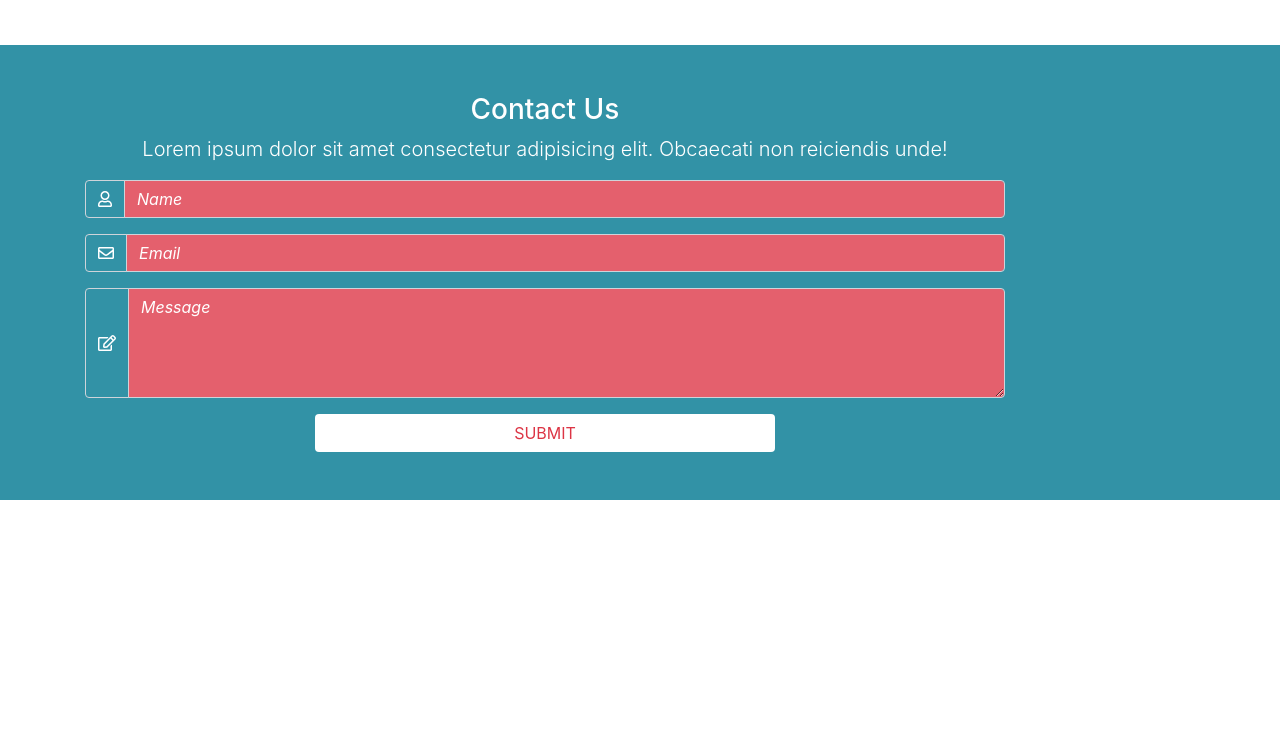
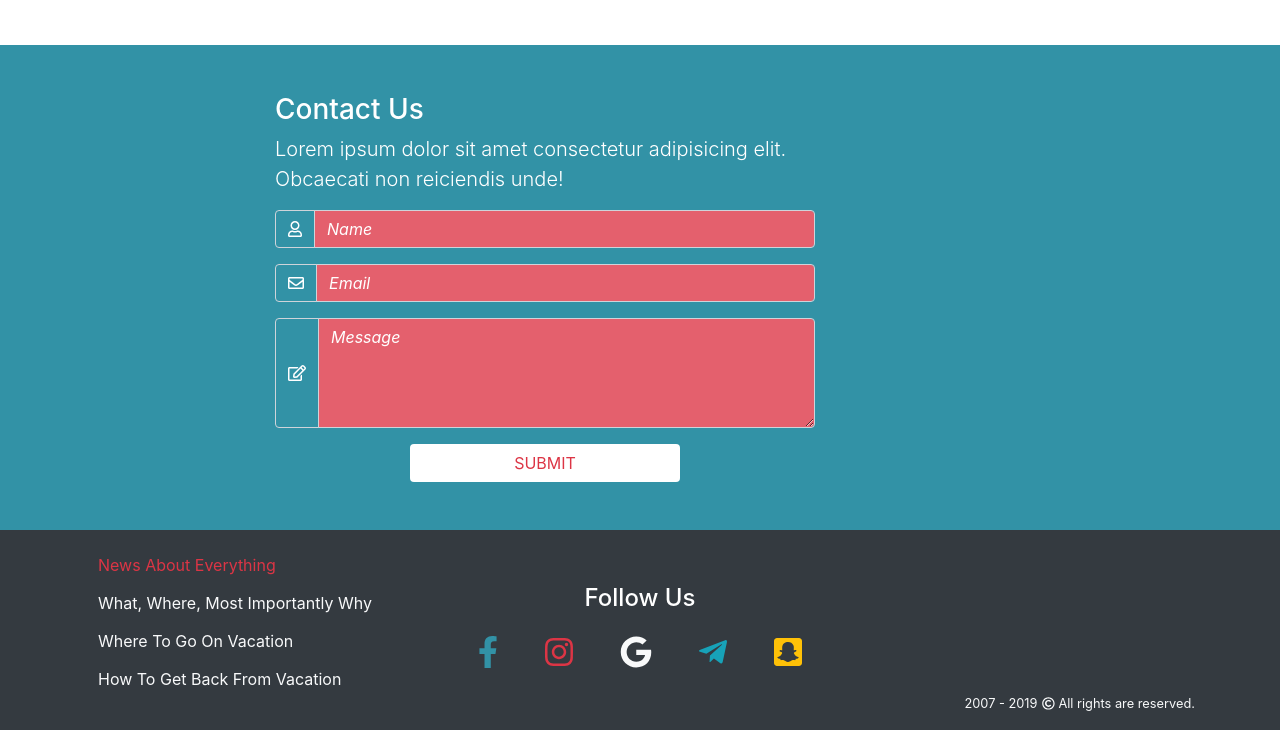
Before and after one commit to mrSerhi/mizuxe, a website built with webpack: page src/index.html in a window 1280 px wide. Shown: the part 2292-3022 px from the top of the page. Before the commit the page ends 2792 px from the top, so only its background shows below. Built offline with nearby package versions, Linux system fonts and the light colour scheme; files whose address does not match are found by name.

Commit message:
was created #footer section with social links and date

```diff
--- a/src/index.html
+++ b/src/index.html
@@ -350,6 +350,7 @@
                     </a>
                   </div>
                 </div>
+                <!-- ./social -->
               </div>
             </div>
             <!-- ./card -->
@@ -466,7 +467,7 @@
     <section id="contact" class="bg-primary text-white py-5">
       <div class="container">
         <div class="row">
-          <div class="col-lg-10 col-md-10 text-center">
+          <div class="col-lg-6 offset-lg-2 col-md-10 text-center text-lg-left">
             <h3 class="h3">Contact Us</h3>
             <p class="lead">
               Lorem ipsum dolor sit amet consectetur adipisicing elit. Obcaecati
@@ -528,6 +529,82 @@
       <!-- ./container -->
     </section>
 
+    <footer id="footer" class=" bg-dark text-light py-3">
+      <div class="container">
+        <div class="row">
+          <div class="col-lg-4 col-md-6">
+            <ul
+              class="list-unstyled d-sm-flex flex-sm-row flex-md-column text-capitalize"
+            >
+              <li>
+                <a class="btn btn-link text-danger active" href="#"
+                  >news about everything</a
+                >
+              </li>
+              <li>
+                <a class="btn btn-link text-light" href="#"
+                  >what, where, most importantly why</a
+                >
+              </li>
+              <li>
+                <a class="btn btn-link text-light" href="#"
+                  >where to go on vacation</a
+                >
+              </li>
+              <li>
+                <a class="btn btn-link text-light" href="#"
+                  >how to get back from vacation</a
+                >
+              </li>
+            </ul>
+          </div>
+
+          <div class="col-lg-4 col-md-6 text-center text-white">
+            <div
+              class="social h-100 d-flex flex-column justify-content-center align-content-center"
+            >
+              <h4 class="h4 mb-3">Follow Us</h4>
+              <div class="d-flex flex-row justify-content-between">
+                <a href="#" class="btn btn-link">
+                  <i class="fab fa-facebook-f fa-2x"></i>
+                </a>
+                <a href="#" class="btn btn-link text-danger">
+                  <i class="fab fa-instagram fa-2x"></i>
+                </a>
+                <a href="#" class="btn btn-link text-light">
+                  <i class="fab fa-google fa-2x"></i>
+                </a>
+                <a href="#" class="btn btn-link text-info">
+                  <i class="fab fa-telegram-plane fa-2x"></i>
+                </a>
+                <a href="#" class="btn btn-link text-warning">
+                  <i class="fab fa-snapchat-square fa-2x"></i>
+                </a>
+              </div>
+            </div>
+            <!-- ./social -->
+          </div>
+
+          <div class="col-lg-4 col-md-12">
+            <div class="copyright d-flex flex-column justify-content-end h-100">
+              <div class="footer-data align-self-end">
+                <small id="footer-date"></small>
+                <small>
+                  <i class="far fa-copyright"></i>
+                  All rights are reserved.
+                </small>
+              </div>
+              <!-- ./footer-data -->
+            </div>
+            <!-- ./copyright -->
+          </div>
+          <!-- ./col -->
+        </div>
+        <!-- ./row -->
+      </div>
+      <!-- ./container -->
+    </footer>
+
     <script src="<%= htmlWebpackPlugin.files.chunks.main.entry %>"></script>
   </body>
 </html>
--- a/src/index.js
+++ b/src/index.js
@@ -1,6 +1,11 @@
 import "bootstrap";
-import '@fortawesome/fontawesome-free/js/fontawesome'
-import '@fortawesome/fontawesome-free/js/solid'
-import '@fortawesome/fontawesome-free/js/regular'
-import '@fortawesome/fontawesome-free/js/brands'
+import "@fortawesome/fontawesome-free/js/fontawesome";
+import "@fortawesome/fontawesome-free/js/solid";
+import "@fortawesome/fontawesome-free/js/regular";
+import "@fortawesome/fontawesome-free/js/brands";
 import "./scss/main.scss"; // styles
+
+// JS
+import { setDataInFooter, getDataElement } from "./js/data";
+
+getDataElement("footer-date", setDataInFooter()); // set up date in to footer section
--- /dev/null
+++ b/src/js/data.js
@@ -0,0 +1,15 @@
+export const setDataInFooter = () => {
+  const dataInit = new Date("2007").getFullYear();
+  let dataNow = new Date().getFullYear();
+
+  return `${dataInit} - ${dataNow}`;
+};
+
+/**
+ *
+ * @param {String} id
+ * @param {String} date string with date
+ */
+export const getDataElement = (id, date) => {
+  document.querySelector(`#${id}`).textContent = date;
+};
--- a/src/scss/main.scss
+++ b/src/scss/main.scss
@@ -195,6 +195,12 @@ body {
       font-size: 0.9rem;
     }
   }
+
+  #footer {
+    ul {
+      margin-bottom: 1.2rem;
+    }
+  }
 }
 
 @media (max-width: 360px) {
```
